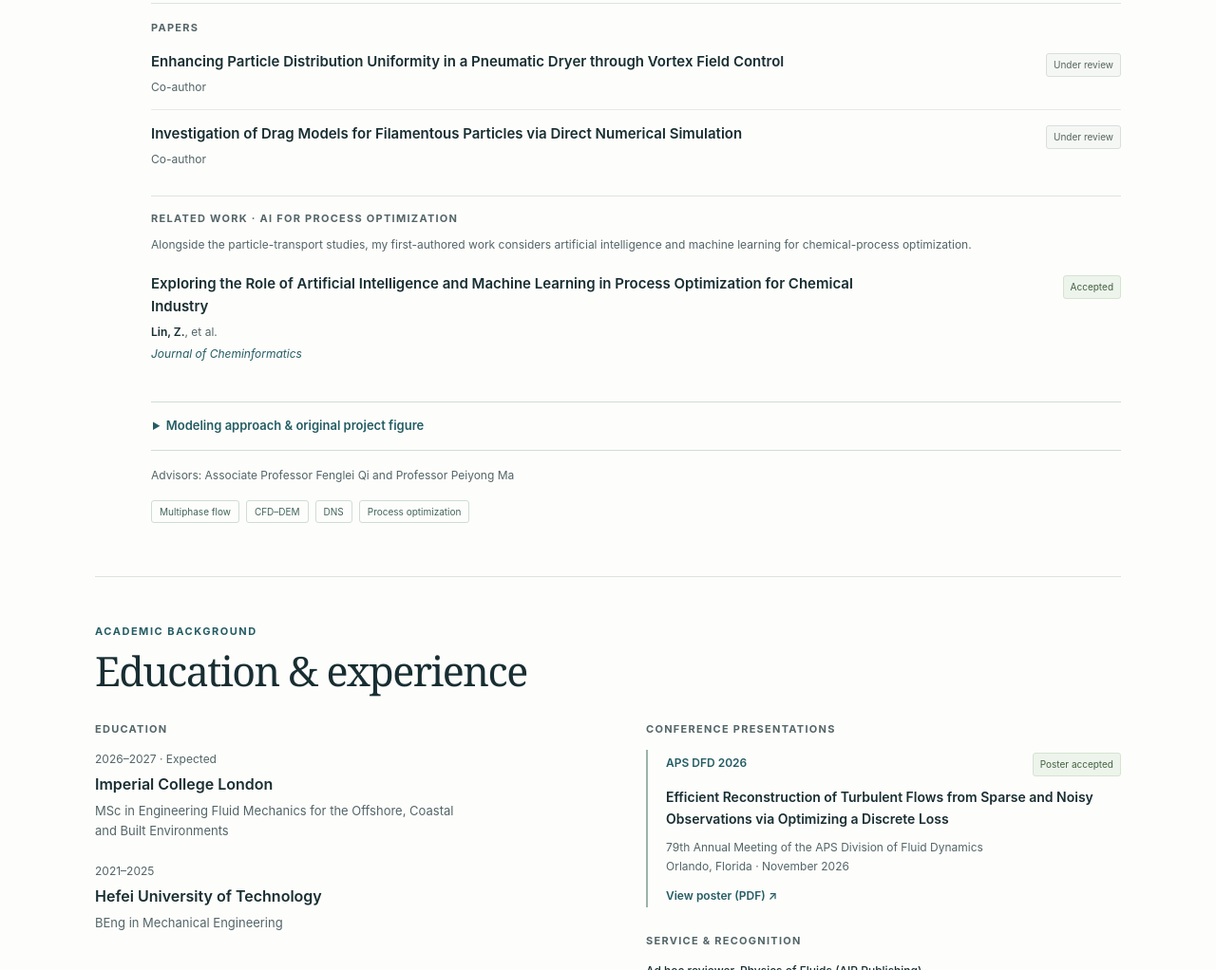
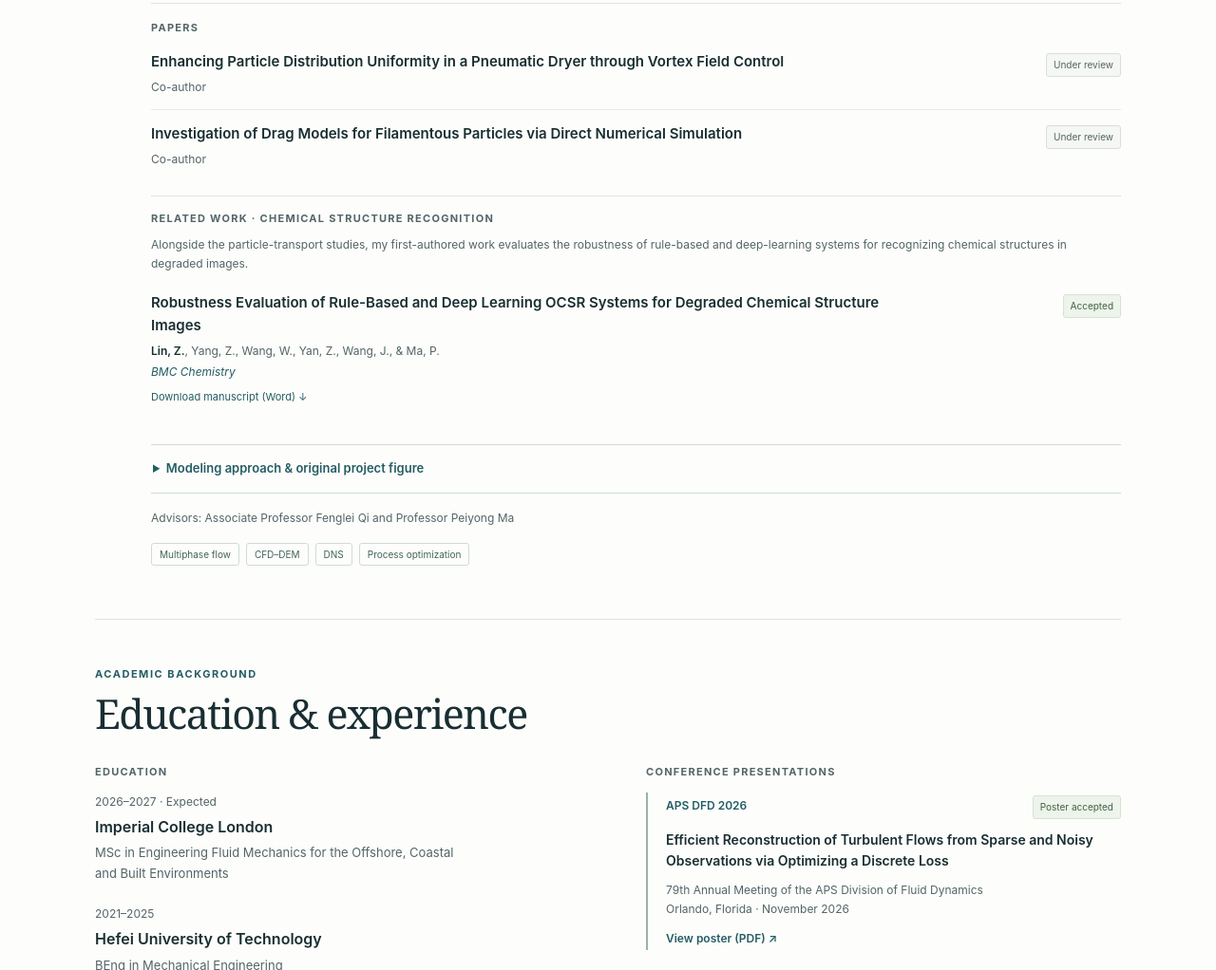
Before and after one commit to kresslesslin/kresslesslinzs.github.io, a plain HTML site: page index.html in a window 1280 px wide. Shown: the part 4660-5682 px from the top of the page at 95% size. Drawn offline with Linux system fonts and the light colour scheme.

Commit message:
Add files via upload

```diff
--- a/index.html
+++ b/index.html
@@ -473,7 +473,21 @@ figcaption{font-size:11px;line-height:1.65;color:var(--muted);margin-top:8px}
             <li><div class="publication-copy"><h4>Enhancing Particle Distribution Uniformity in a Pneumatic Dryer through Vortex Field Control</h4><p>Co-author</p></div><span class="status">Under review</span></li>
             <li><div class="publication-copy"><h4>Investigation of Drag Models for Filamentous Particles via Direct Numerical Simulation</h4><p>Co-author</p></div><span class="status">Under review</span></li>
           </ol></div>
-          <div class="related-work-note"><h4 class="group-label">Related work · AI for process optimization</h4><p>Alongside the particle-transport studies, my first-authored work considers artificial intelligence and machine learning for chemical-process optimization.</p><ol class="publication-list"><li><div class="publication-copy"><h4>Exploring the Role of Artificial Intelligence and Machine Learning in Process Optimization for Chemical Industry</h4><p><strong>Lin, Z.</strong>, et al.</p><p class="journal">Journal of Cheminformatics</p></div><span class="status accepted">Accepted</span></li></ol></div>
+          <div class="related-work-note">
+            <h4 class="group-label">Related work · Chemical structure recognition</h4>
+            <p>Alongside the particle-transport studies, my first-authored work evaluates the robustness of rule-based and deep-learning systems for recognizing chemical structures in degraded images.</p>
+            <ol class="publication-list">
+              <li id="ocsr-paper">
+                <div class="publication-copy">
+                  <h4><a href="OCSR-Manuscript.docx" download>Robustness Evaluation of Rule-Based and Deep Learning OCSR Systems for Degraded Chemical Structure Images</a></h4>
+                  <p><strong>Lin, Z.</strong>, Yang, Z., Wang, W., Yan, Z., Wang, J., &amp; Ma, P.</p>
+                  <p class="journal">BMC Chemistry</p>
+                  <div class="publication-resources"><a href="OCSR-Manuscript.docx" download>Download manuscript (Word) ↓</a></div>
+                </div>
+                <span class="status accepted">Accepted</span>
+              </li>
+            </ol>
+          </div>
           <details class="project-details" id="drying-details">
             <summary>Modeling approach &amp; original project figure</summary>
             <div class="detail-content">
```
